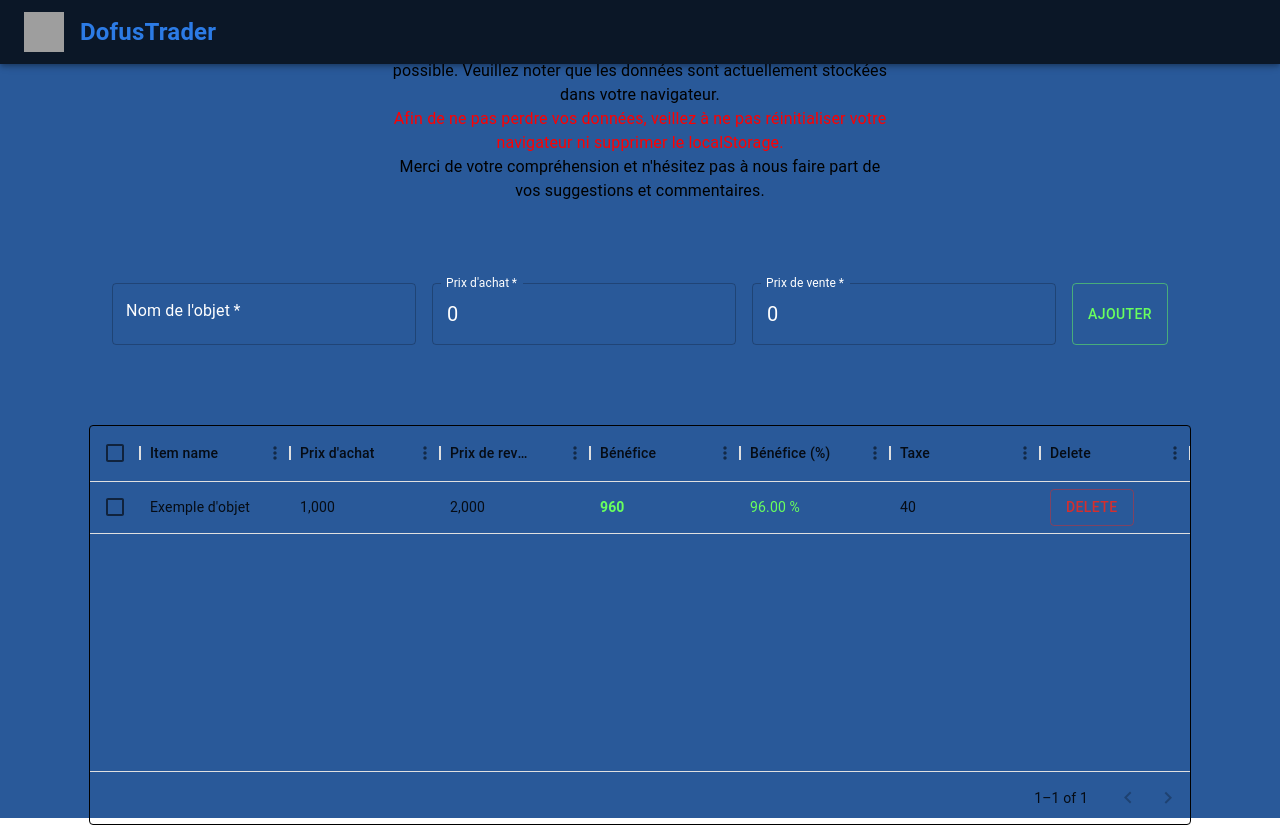
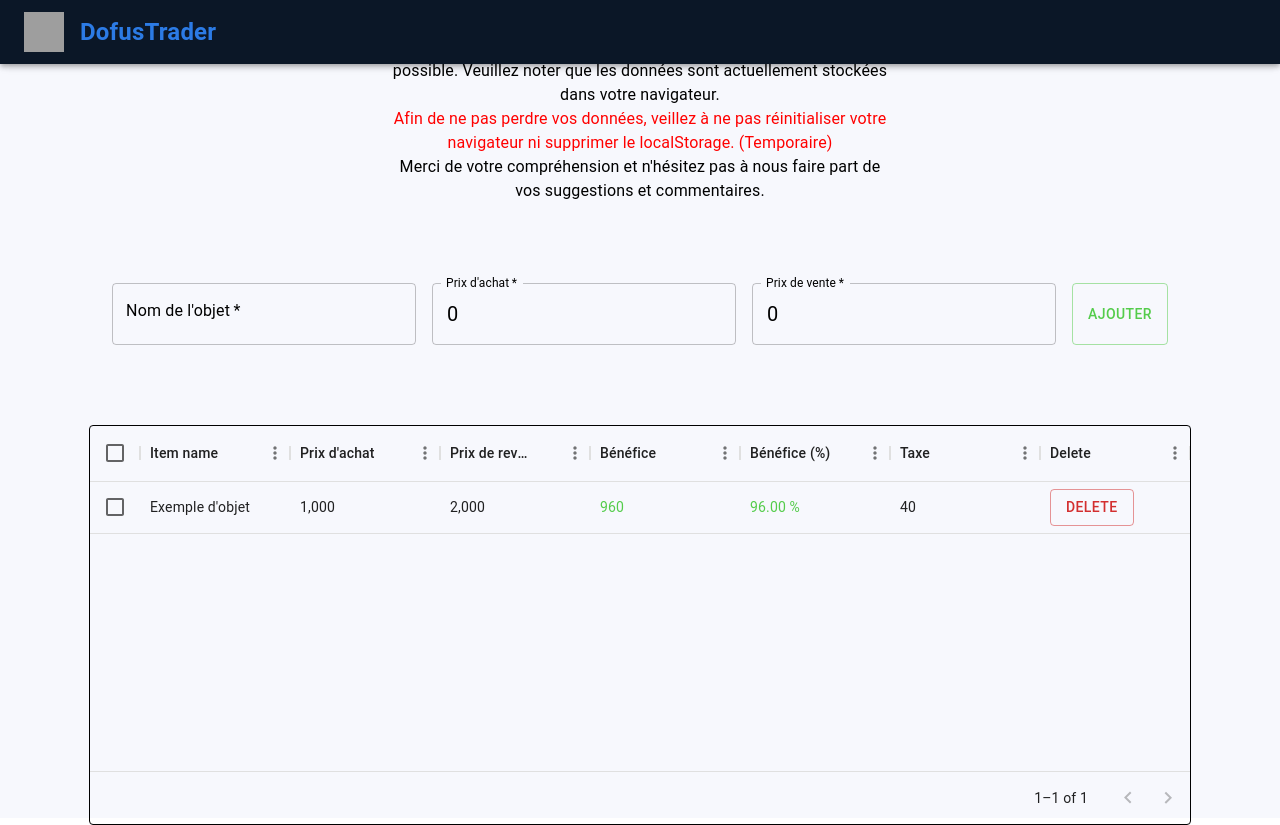
Before and after one commit to SwiichyCode/AOE_Tracker, a React (Vite) app: page / in a window 1280 px wide. Built offline with nearby package versions, Linux system fonts and the light colour scheme; grey boxes are pictures that could not be loaded.

Commit message:
fix: change bg

```diff
--- a/src/App.tsx
+++ b/src/App.tsx
@@ -17,7 +17,7 @@
           stockées dans votre navigateur.
           <Typography sx={{ color: "red" }}>
             Afin de ne pas perdre vos données, veillez à ne pas réinitialiser
-            votre navigateur ni supprimer le localStorage.
+            votre navigateur ni supprimer le localStorage. (Temporaire)
           </Typography>
           Merci de votre compréhension et n'hésitez pas à nous faire part de vos
           suggestions et commentaires.
--- a/src/components/Button/index.tsx
+++ b/src/components/Button/index.tsx
@@ -9,7 +9,7 @@
 const buttonTheme = createTheme({
   palette: {
     success: {
-      main: "#69ff5e",
+      main: "#54cc4b",
     },
   },
 });
--- a/src/components/DataList/params.tsx
+++ b/src/components/DataList/params.tsx
@@ -28,7 +28,7 @@
 };
 
 const getBenefitColor = (benefit: number) => {
-  return benefit > 0 ? "#69ff5e" : "#fe0000";
+  return benefit > 0 ? "#54cc4b" : "#fe0000";
 };
 
 const renderBenefitCell = (params: GridRenderCellParams) => {
@@ -37,11 +37,7 @@
   const formattedBenefit = formatNum(benefit);
   const benefitColor = getBenefitColor(benefit);
 
-  return (
-    <span style={{ color: benefitColor, fontWeight: "bold" }}>
-      {formattedBenefit}
-    </span>
-  );
+  return <span style={{ color: benefitColor }}>{formattedBenefit}</span>;
 };
 
 const renderBenefitPercentageCell = (params: GridRenderCellParams) => {
--- a/src/components/FormGroup/index.tsx
+++ b/src/components/FormGroup/index.tsx
@@ -1,10 +1,10 @@
 import React, { useState } from "react";
 import { v4 as uuidv4 } from "uuid";
+import { NumericFormat } from "react-number-format";
 import { useStore } from "../../stores/store";
 import { StyledInput } from "../Input";
 import { StyledButton } from "../Button";
 import styled from "styled-components";
-import { NumericFormat } from "react-number-format";
 
 const InputWrapper = styled.div`
   display: flex;
--- a/src/components/Input/index.tsx
+++ b/src/components/Input/index.tsx
@@ -29,12 +29,12 @@
       sx={{ borderColor: "white" }}
       InputLabelProps={{
         sx: {
-          color: "white",
+          color: "black",
         },
       }}
       inputProps={{
         sx: {
-          color: "white",
+          color: "black",
           paddingLeft: "15px",
           fontSize: "20px",
         },
--- a/src/components/layouts/AppLayout.tsx
+++ b/src/components/layouts/AppLayout.tsx
@@ -12,7 +12,7 @@
   flex-direction: column;
   justify-content: center;
   align-items: center;
-  background: #295999;
+  background: #f7f8fd;
 `;
 
 export const AppLayout = ({ children }: AppLayoutProps) => {
```
